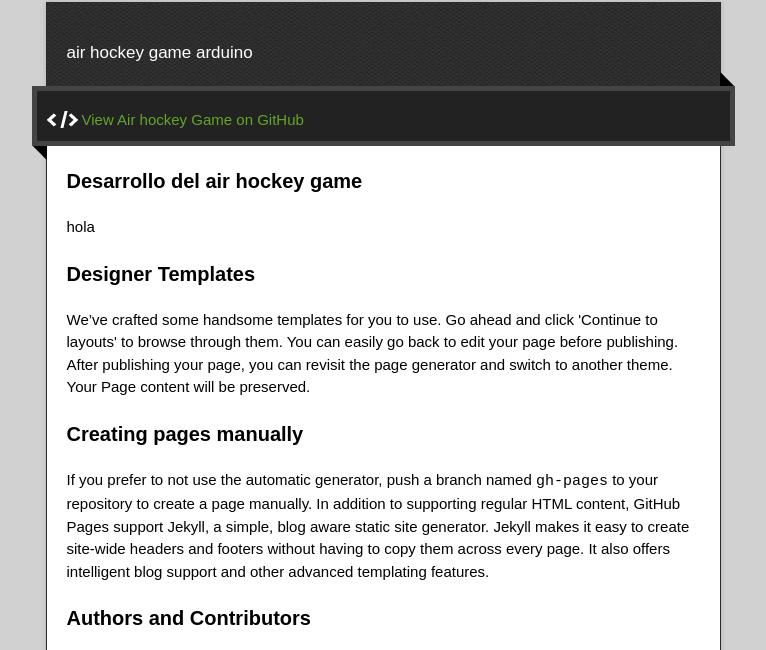
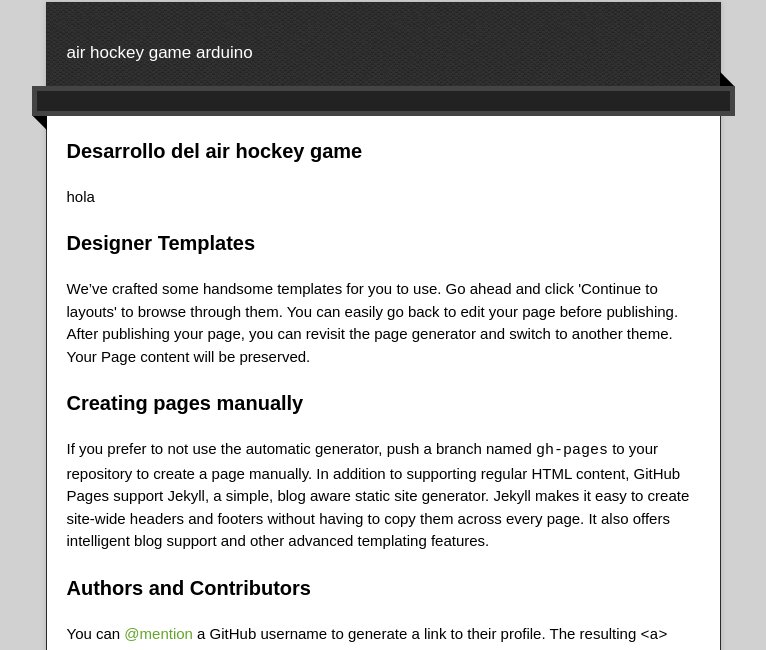
Before and after one commit to jumaquipo/proyectofinal, a plain HTML site: page index.html in a window 1280 px wide. Shown: the part 128-778 px from the top of the page, without its empty margins (257-1023 px from the left). Drawn offline with nearby package versions, Linux system fonts and the light colour scheme.

Commit message:
Update index.html

```diff
--- a/index.html
+++ b/index.html
@@ -29,7 +29,7 @@
       <div id="main" role="main">
         <div class="download-bar">
         <div class="inner">
-          <a href="https://github.com/jumaquipo/proyectofinal" class="code">View Air hockey Game on GitHub</a>
+
         </div>
         <span class="blc"></span><span class="trc"></span>
         </div>
```
